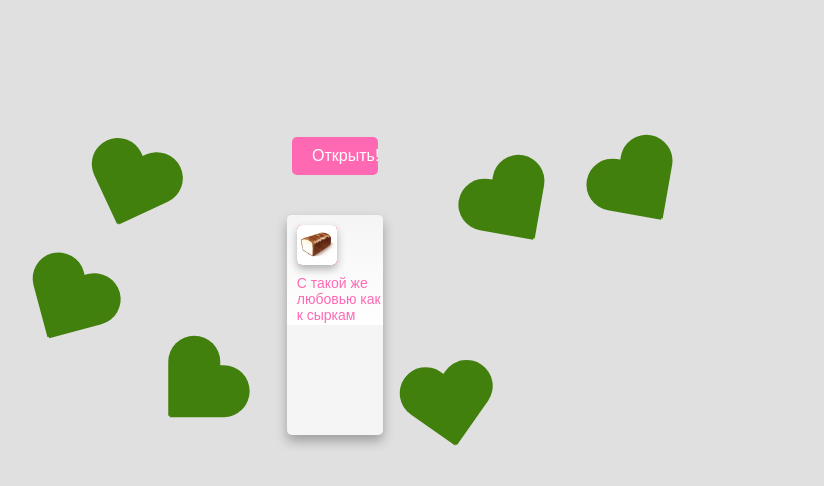
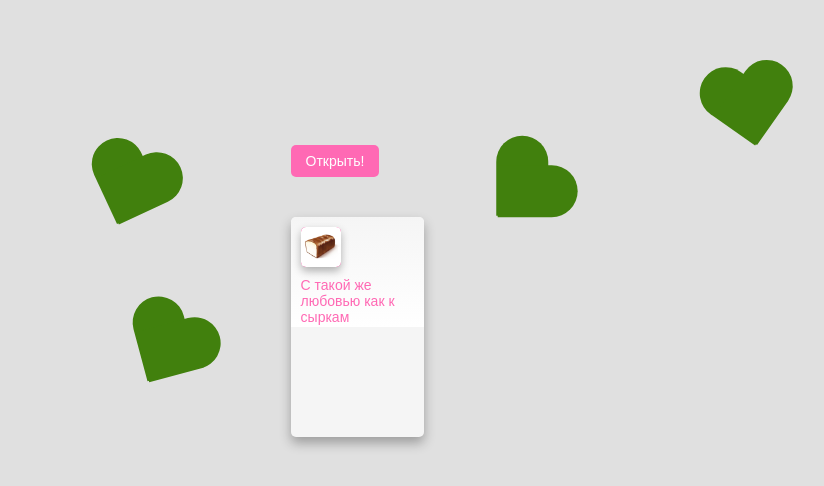
Before and after one commit to Yuukkoo/Yuukko.github.io, a plain HTML site: page index.html in a window 1280 px wide. Shown: the part 104-590 px from the top of the page, without its empty margins (305-1129 px from the left). Drawn offline with Linux system fonts and the light colour scheme.

Commit message:
Update styles.css

```diff
--- a/styles.css
+++ b/styles.css
@@ -10,8 +10,12 @@ body {
 }
 
 .container {
-    text-align: center;
-    max-width: 90%; /* Ensure the container doesn't exceed the viewport width */
+    display: flex; /* Enable Flexbox */
+    flex-direction: column; /* Stack items vertically */
+    align-items: center; /* Center items horizontally */
+    justify-content: center; /* Center items vertically */
+    height: 100vh; /* Full viewport height */
+    text-align: center; /* Center text within items */
 }
 
 button {
@@ -32,7 +36,7 @@ button:hover {
 }
 
 .envelope {
-    width: 90%; /* Responsive width */
+    width: 150%; /* Responsive width */
     max-width: 320px; /* Max width for larger screens */
     height: 220px;
     position: relative;
@@ -113,6 +117,19 @@ button:hover {
     max-height: 100%; /* Ensure images do not exceed scrollable area */
     opacity: 0.9; /* Slight transparency for stacked effect */
 }
+#openEnvelopeBtn, #closeEnvelopeBtn {
+    margin-top: 10px; /* Spacing above the button */
+    background-color: #FF69B4; /* Light pink background for open button */
+    border: none; /* No border */
+    border-radius: 5px; /* Rounded corners */
+    color: white; /* White text */
+    padding: 8px 15px; /* Increased padding */
+    cursor: pointer; /* Pointer cursor on hover */
+    transition: background-color 0.3s; /* Smooth transition */
+    font-size: 14px; /* Font size */
+    text-align: center; /* Center align text */
+    width: 100%; /* Make buttons full width for better appearance */
+}
 
 #closeEnvelopeBtn {
     margin-top: 10px;
@@ -121,10 +138,13 @@ button:hover {
     color: white; /* White text for visibility */
     border: none; /* No border */
     padding: 8px 15px; /* Increased padding */
+    text-align: center;
+    font-size: 14px;
 }
 
 /* Heart Background */
 .heart-background {
+    display: flex;
     position: absolute;
     width: 100%;
     height: 100%;
@@ -166,10 +186,10 @@ button:hover {
 }
 
 .heart:nth-child(1) { top: 30%; left: 30%;transform: rotate(20deg); }
-.heart:nth-child(2) { top: 32%; left: 25%; transform: rotate(30deg);}
-.heart:nth-child(3) { top: 30%; left: 35%; transform: rotate(45deg);}
+.heart:nth-child(2) { top: 50%; left: 25%; transform: rotate(30deg);}
+.heart:nth-child(3) { top: 30%; left: 45%; transform: rotate(45deg);}
 .heart:nth-child(4) { top: 20%; left: 55%; transform: rotate(-10deg);}
-.heart:nth-child(5) { top: -20%; left: 70%; transform: rotate(-35deg); }
+.heart:nth-child(5) { top: -40%; left: 70%; transform: rotate(-35deg); }
 .heart:nth-child(6) { top: -30%; left: 60%; transform: rotate(-35deg);}
 
 /* Envelope Decorations */
```
